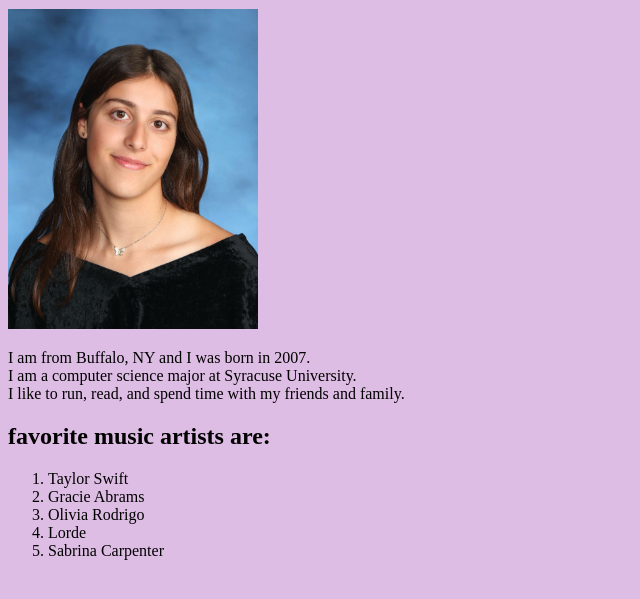
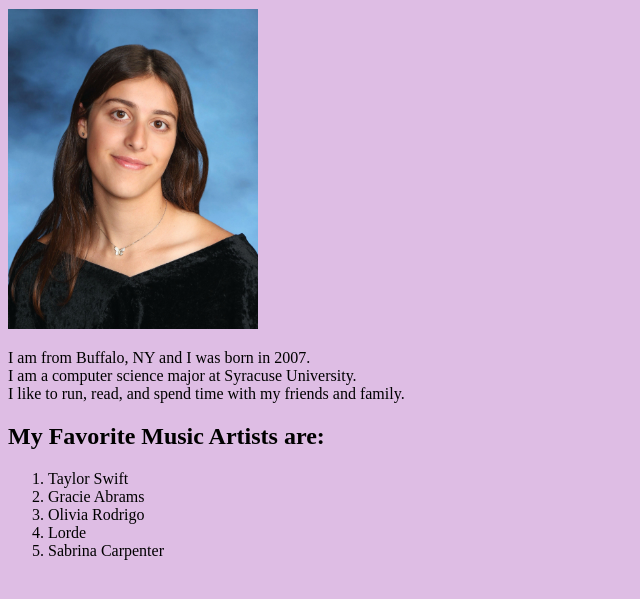
Before and after one commit to riayagielski/riayagielski.github.io, a plain HTML site: page index.html in a window 1280 px wide. Shown: the part 103-702 px from the top of the page, without its empty margins (0-640 px from the left). Drawn offline with Linux system fonts and the light colour scheme.

Commit message:
Correct formatting and add missing text in index.html

```diff
--- a/index.html
+++ b/index.html
@@ -6,7 +6,7 @@
     <p> I am from Buffalo, NY and I was born in 2007.
         <br> I am a computer science major at Syracuse University.
         <br> I like to run, read, and spend time with my friends and family.</p>
-    <h2> favorite music artists are:</h2>
+    <h2> My Favorite Music Artists are:</h2>
         <ol>
             <li> Taylor Swift</li>
             <li> Gracie Abrams</li>
```
